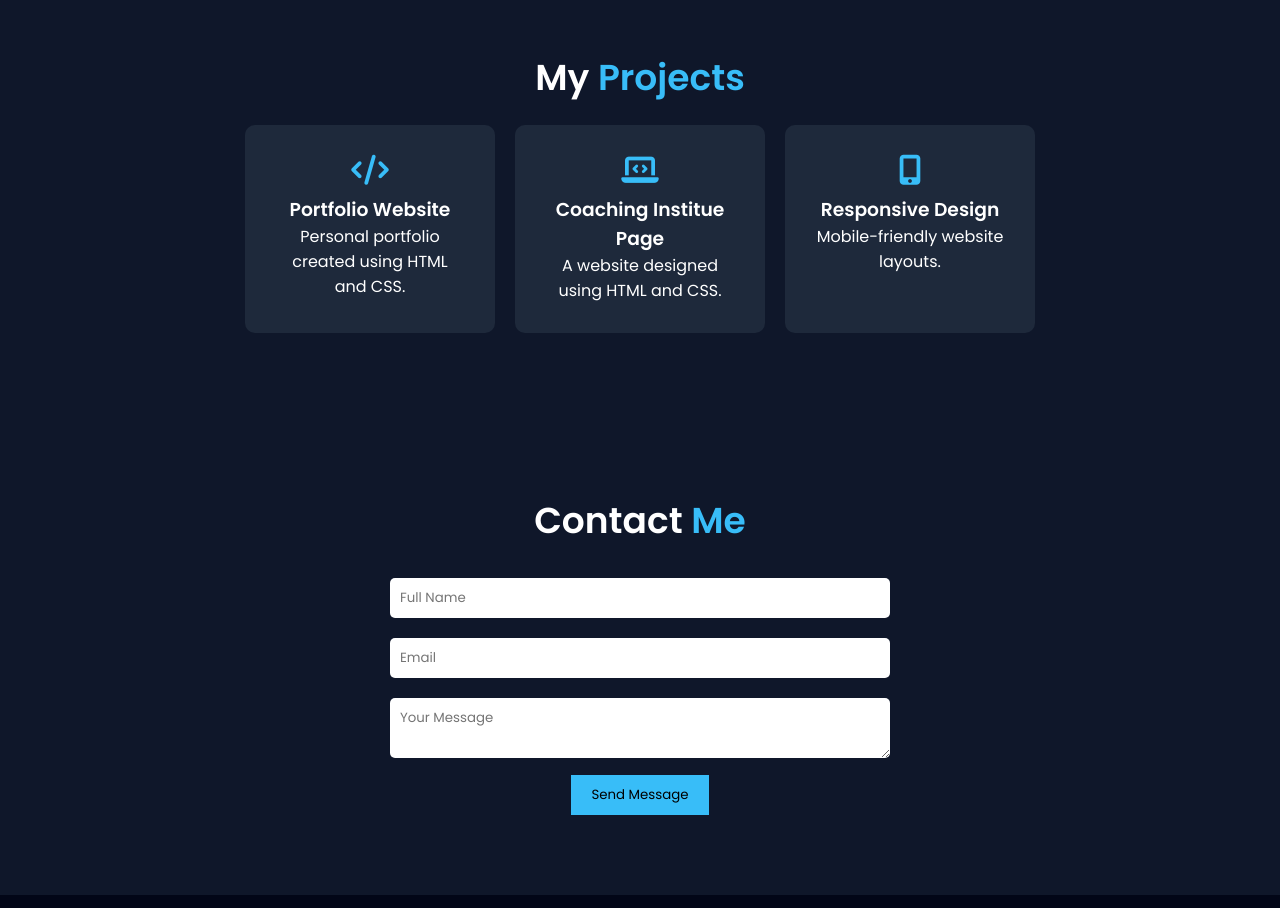
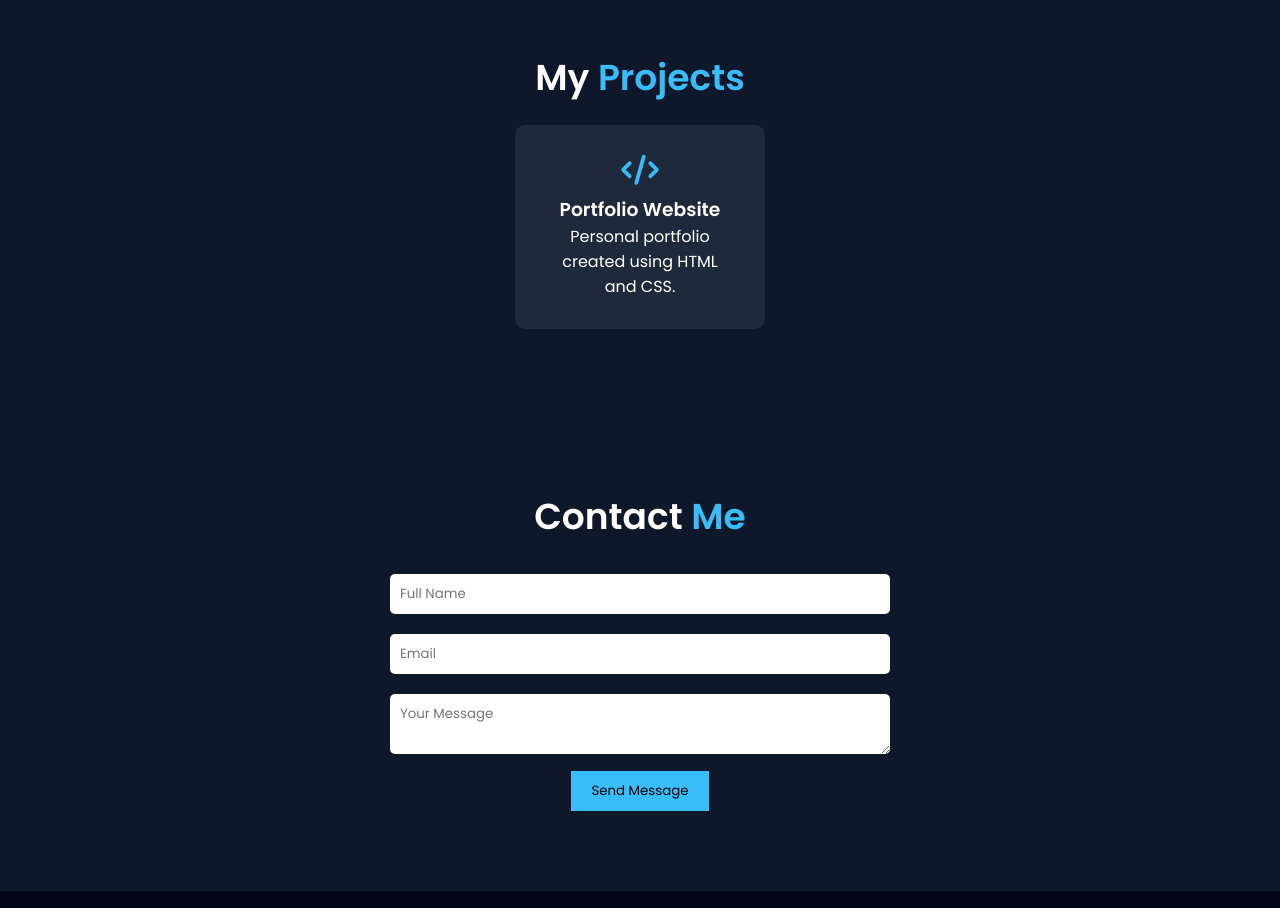
Before and after one commit to TushikaTej/My-Portfolio, a plain HTML site: page index.html in a window 1280 px wide. Shown: the part 1140-2048 px from the top of the page. Drawn offline with Linux system fonts and the light colour scheme.

Commit message:
Project changes

```diff
--- a/index.html
+++ b/index.html
@@ -114,19 +114,6 @@
             <h3>Portfolio Website</h3>
             <p>Personal portfolio created using HTML and CSS.</p>
         </div>
-
-        <div class="service-box">
-            <i class="fas fa-laptop-code"></i>
-            <h3>Coaching Institue Page</h3>
-            <p>A website designed using HTML and CSS.</p>
-        </div>
-
-        <div class="service-box">
-            <i class="fas fa-mobile-alt"></i>
-            <h3>Responsive Design</h3>
-            <p>Mobile-friendly website layouts.</p>
-        </div>
-
     </div>
 
 </section>
```
Also changed, not shown: 1 other file.
